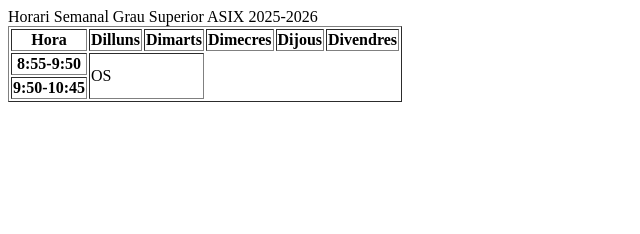
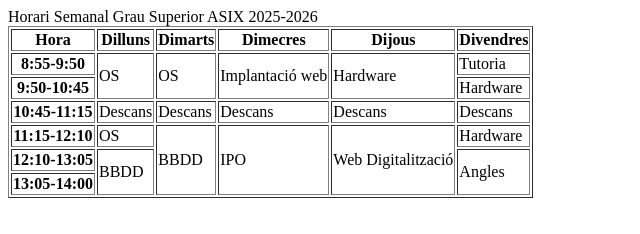
Before and after one commit to JoanPenaNeira/CV_Joan_Pena_Neira, a plain HTML site: page mi_horario_FP/index.html in a window 1280 px wide. Shown: the whole page, without its empty margins (0-640 px from the left). Drawn offline with Linux system fonts and the light colour scheme.

Commit message:
horari actualitzat

```diff
--- a/mi_horario_FP/index.html
+++ b/mi_horario_FP/index.html
@@ -23,11 +23,39 @@
                 <tbody>
                     <tr>
                         <th scope="row">8:55-9:50</th>
-                        <td colspan="2" rowspan="2">OS</td>
-
+                        <td rowspan="2">OS</td>
+                        <td rowspan="2">OS</td>
+                        <td rowspan="2">Implantació web</td>
+                        <td rowspan="2">Hardware</td>
+                        <td rowspan="1">Tutoria</td>
                     </tr>
                    <tr>
                     <th scope="row">9:50-10:45</th>
+                    <td colspan="1">Hardware</td>
+                   </tr>
+                   <tr>
+                    <th scope="row">10:45-11:15</th>
+                    <td rowspan="1">Descans</td>
+                    <td rowspan="1">Descans</td>
+                    <td rowspan="1">Descans</td>
+                    <td rowspan="1">Descans</td>
+                    <td rowspan="1">Descans</td>
+                    </tr>
+                    <tr>
+                    <th scope="row">11:15-12:10</th>
+                    <td rowspan="1">OS</td>
+                    <td rowspan="3">BBDD</td>
+                    <td rowspan="3">IPO</td>
+                    <td rowspan="3">Web Digitalització</td>
+                    <td rowspan="1">Hardware</td>
+                   </tr>
+                   <tr>
+                    <th scope="row">12:10-13:05</th>
+                    <td rowspan="2">BBDD</td>
+                    <td rowspan="2">Angles</td>
+                   </tr>
+                   <tr>
+                    <th scope="row">13:05-14:00</th>
                    </tr>
                 </tbody>
             </table>
```
